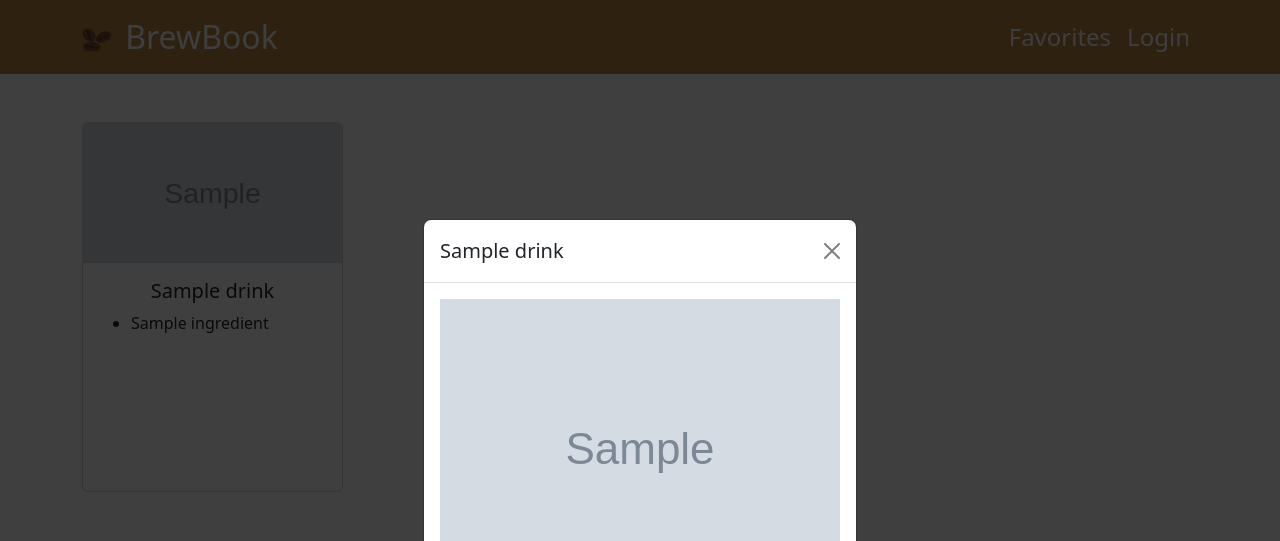
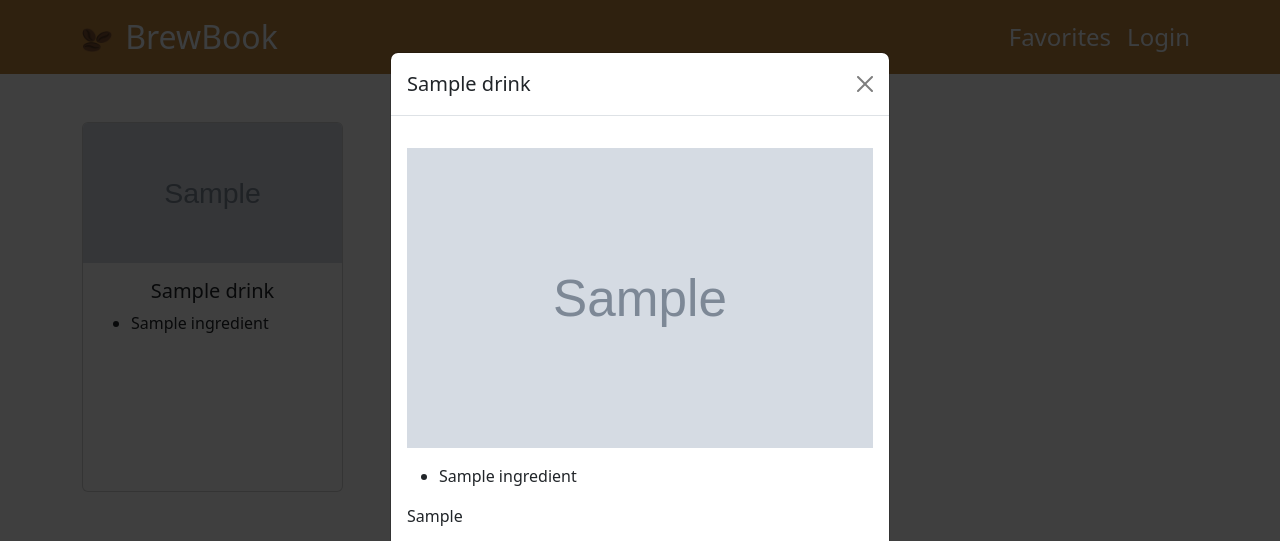
Before and after one commit to Aisulu-Tulyeujan/brewbook, a Django app: page / in a window 1280 px wide, after a click that opens the changed part. Shown: the top 541 px of the page. Run offline with Django 5.2, Linux system fonts and the light colour scheme; tables that the repository leaves empty hold one stand-in row (values such as "Sample post"); grey boxes marked "Sample" are stand-in pictures.

Commit message:
Drink Modal

```diff
--- a/brewbookapp/static/brewbookapp/styles.css
+++ b/brewbookapp/static/brewbookapp/styles.css
@@ -63,3 +63,9 @@
     justify-content:end;
     width: 100%;
 }
+
+.modal-drink-image img {
+    max-height: 300px;
+    width: 100%;
+    object-fit: cover;
+}
--- a/brewbookapp/templates/brewbookapp/index.html
+++ b/brewbookapp/templates/brewbookapp/index.html
@@ -23,19 +23,31 @@
                 </div>
                 <div class="modal fade" id="drinkModal{{ drink.id }}" tabindex="-1" aria-labelledby="drinkModalLabel{{ drink.id }}" aria-hidden="true">
                     <div class="modal-dialog modal-dialog-centered modal-dialog-scrollable" id="drinkModal{{ drink.id }}" aria-labelledby="drinkModal{{ drink.id }}" aria-hidden="true">
-                        <div class="modal-dialog">
                         <div class="modal-content">
                             <div class="modal-header">
                                 <h1 class="modal-title fs-5" id="staticBackdropLabel">{{ drink.name }}</h1>
                                 <button type="button" class="btn-close" data-bs-dismiss="modal" aria-label="Close"></button>
                             </div>
                             <div class="modal-body">
+                                <div class="modal-drink-image my-3">
                                     <img src="{{ drink.photo.url }}" class="img-fluid" alt="{{ drink.photo }}">
+                                </div>
                                 <ul>
                                     {% for ingredient in drink.ingredients.all %}
                                         <li>{{ ingredient.name }}</li>
                                     {% endfor %}
                                 </ul>
+                                <p>{{ drink.instruction|linebreaksbr }}</p>
+                                {% if drink.video_url %}
+                                    <div class="ratio ratio-16x9 my3">
+                                        <iframe
+                                            src="https://www.youtube.com/embed/{{ drink.video_url|slice:'-11:' }}"
+                                            title="youtube video"
+                                            frameborder="0"
+                                            allowfullscreen>
+                                        </iframe>
+                                    </div>
+                                {% endif %}
                             </div>
                             <div class="modal-footer">
                                 <button type="button" class="btn btn-secondary" data-bs-dismiss="modal">Close</button>
@@ -44,7 +56,6 @@
                         </div>
                     </div>
                 </div>
-                </div>
             {% endfor %}
         </div>
     </div>
--- a/brewbookapp/templates/brewbookapp/new_drink.html
+++ b/brewbookapp/templates/brewbookapp/new_drink.html
@@ -23,7 +23,7 @@
             </div>
             <div class="mb-3">
                 <label for="instruction" class="form-label">Instruction:</label>
-                <textarea class="form-control" id="instruction" name="instruction" rows="5"></textarea>
+                <textarea class="form-control" id="instruction" name="instruction" rows="8"></textarea>
             </div>
             <div class="mb-3">
                 <label for="photo" class="form-label">Photo:</label>
```
Lines whose indentation alone changed are shown as unchanged.
